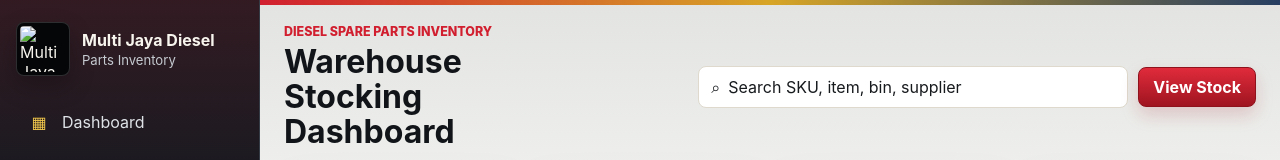
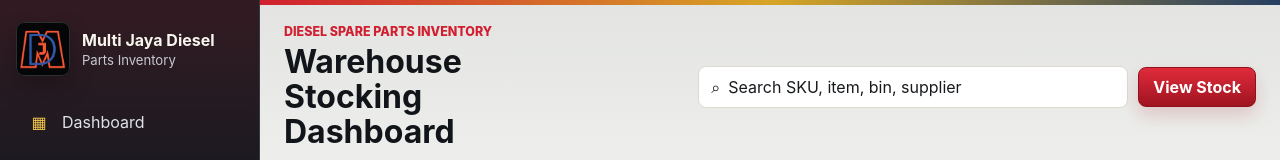
Before and after one commit to iamdavidwijaya/iamdavidwijaya.github.io, a plain HTML site: page index.html in a window 1280 px wide. Shown: the top 160 px of the page. Drawn offline with Linux system fonts and the light colour scheme.

Commit message:
Update index.html

```diff
--- a/index.html
+++ b/index.html
@@ -10,7 +10,7 @@
     <div class="app-shell">
       <aside class="sidebar" aria-label="Primary navigation">
         <div class="brand">
-          <img class="brand-logo" src="MJD.png" alt="Multi Jaya Diesel logo" />
+          <img class="brand-logo" src="mjdd.webp" alt="Multi Jaya Diesel logo" />
           <div>
             <strong>Multi Jaya Diesel</strong>
             <span>Parts Inventory</span>
```
